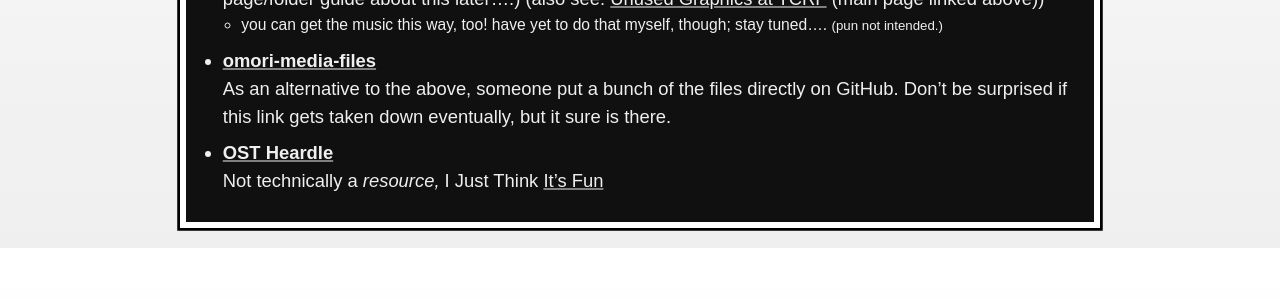
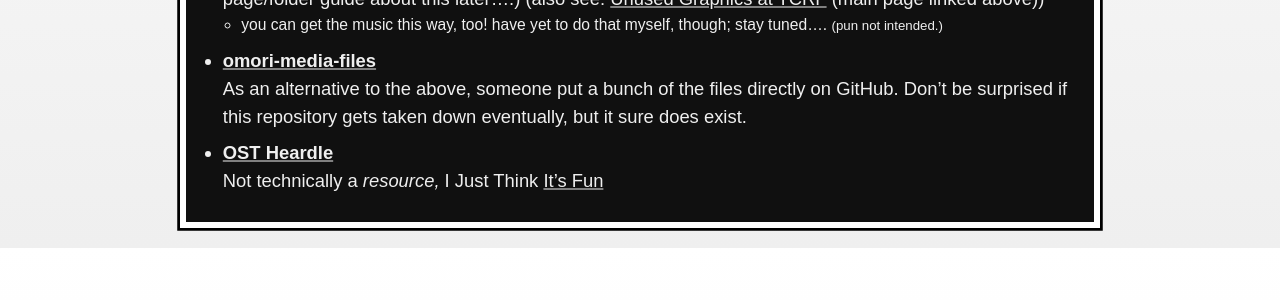
Before and after one commit to a-flyleaf/omori, a Jekyll site: the page built from links.md, in a window 1280 px wide. Shown: the part 1552-1852 px from the top of the page. Built offline with Jekyll 4.4.1, drawn with Linux system fonts in a browser that asks for light colours.

Commit message:
copyediting one (1) word
lest I let the commit rot unpushed for several months

```diff
--- a/links.md
+++ b/links.md
@@ -36,7 +36,7 @@
 Not technically <span class="omo">Omori</span>-related, but if you own the game on Steam, you can use this to rip the sprite sheets yourself ;V (Requires familiarity with your Program Files to find the dang things. Might make a page/folder guide about this later....) (also see: [Unused Graphics at TCRF](https://tcrf.net/OMORI/Unused_Graphics) (main page linked above))
 	- you can get the music this way, too! have yet to do that myself, though; stay tuned.... <small>(pun not intended.)</small>
 - <b>[omori-media-files](https://github.com/luluwaffless/omori-media-files)</b>
-As an alternative to the above, someone put a bunch of the files directly on GitHub. Don't be surprised if this link gets taken down eventually, but it sure is there.
+As an alternative to the above, someone put a bunch of the files directly on GitHub. Don't be surprised if this repository gets taken down eventually, but it sure does exist.
 - <b>[OST Heardle](https://omori-heardle-2-5.glitch.me/)</b>
 Not technically a *resource,* I Just Think [It's Fun](heardle)
 </div>
```
